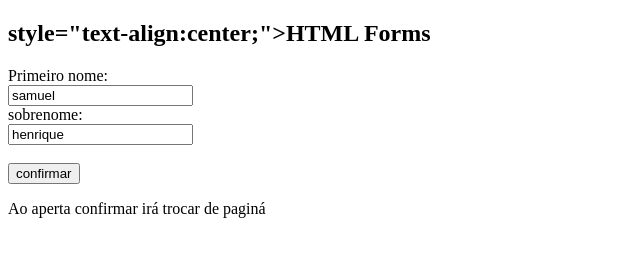
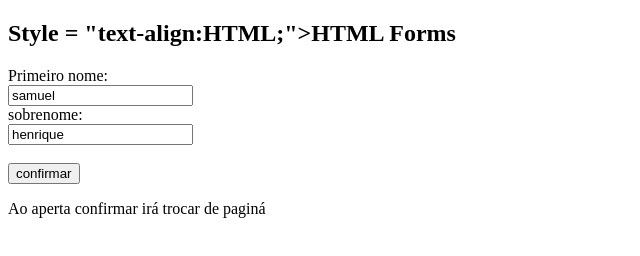
Before and after one commit to Samuel-Henrique-talento-tech/Samuel-Henrique-talento-tech.github.io, a plain HTML site: page index.html in a window 1280 px wide. Shown: the whole page, without its empty margins (0-640 px from the left). Drawn offline with Linux system fonts and the light colour scheme.

Commit message:
Update index.html

```diff
--- a/index.html
+++ b/index.html
@@ -2,7 +2,7 @@
 <html>
 <body>
 
-<h2> style="text-align:center;">HTML Forms</h2>
+<h2> Style = "text-align:HTML;">HTML Forms </h2>
 
 <form action="">
   <label for="fname">Primeiro nome:</label><br>
```
